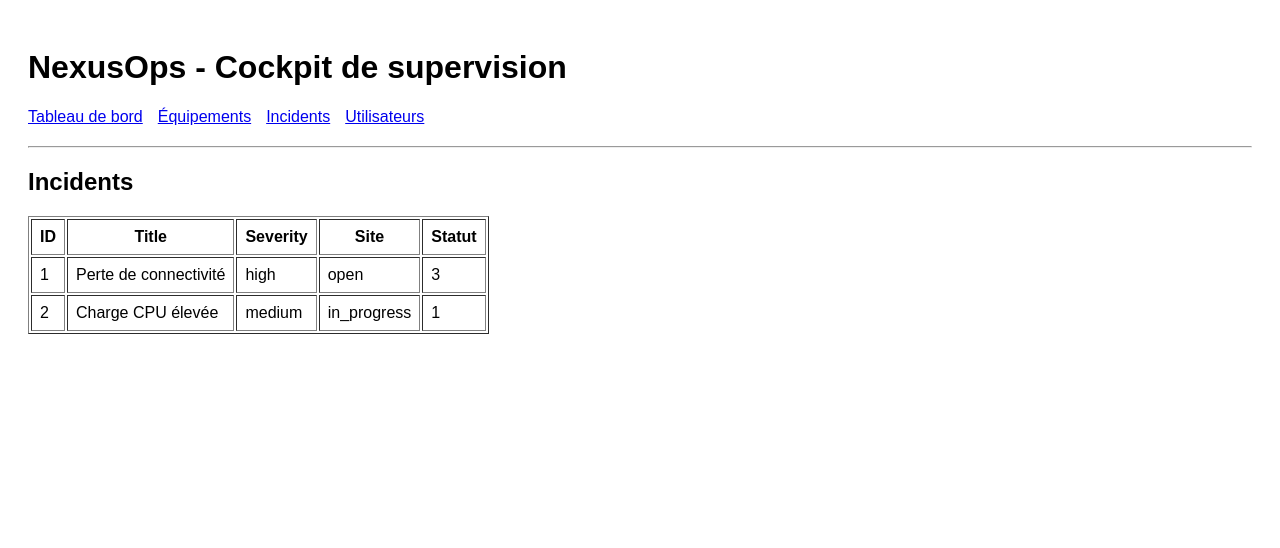
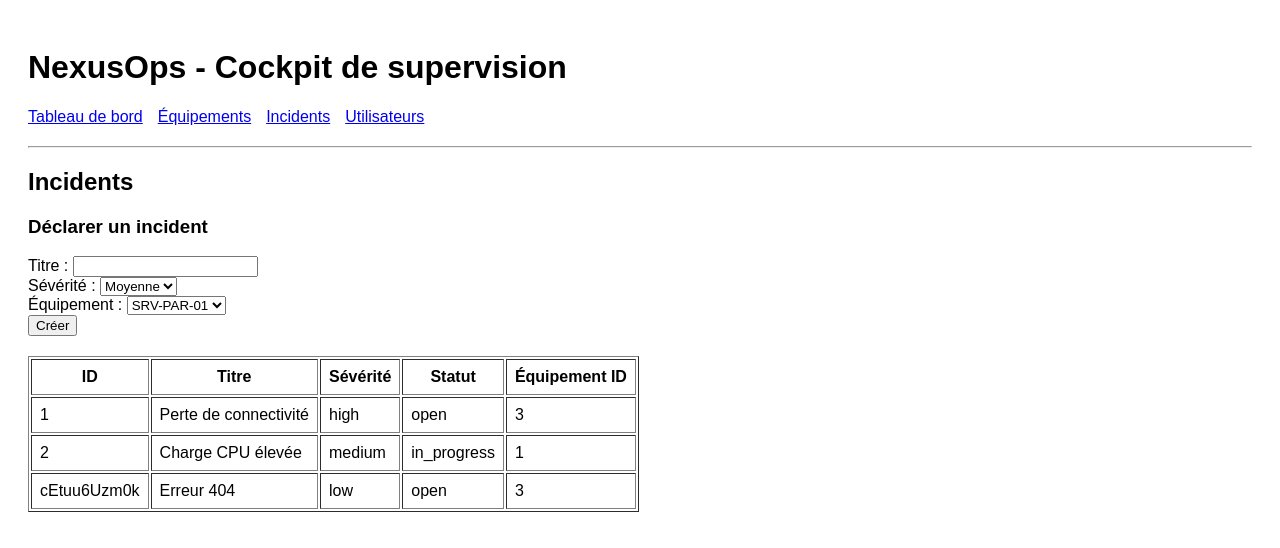
Before and after one commit to RomainVoynier/fil_Rouge_B2, a React (Vite) app: page /incidents in a window 1280 px wide. Shown: the top 548 px of the page. Built offline with nearby package versions, Linux system fonts and the light colour scheme; data requests are answered from the project's data file.

Commit message:
Incidents

```diff
--- a/db.json
+++ b/db.json
@@ -1,17 +1,69 @@
 {
-"equipments": [
-{"id": 1, "name": "SRV-PAR-01", "type": "Serveur", "site": "Paris", "status": "online"},
-{"id": 2, "name": "FW-LYO-01", "type": "Firewall", "site": "Lyon", "status": "online"},
-{"id": 3, "name": "SW-BDX-02", "type": "Switch", "site": "Bordeaux", "status": "offline"}
-],
-"incidents": [
-{"id": 1, "title": "Perte de connectivité", "severity": "high", "status": "open", "equipmentId":3},
-{"id": 2, "title": "Charge CPU élevée", "severity": "medium", "status": "in_progress",
-"equipmentId": 1}
-],
-"users": [
-{"id": 1, "name": "Alice Martin", "email": "alice@nexusops.local", "role": "admin"},
-{"id": 2, "name": "Lucas Bernard", "email": "lucas@nexusops.local", "role": "operator"},
-{"id": 3, "name": "Emma Robert", "email": "emma@nexusops.local", "role": "viewer"}
-]
+  "equipments": [
+    {
+      "id": "1",
+      "name": "SRV-PAR-01",
+      "type": "Serveur",
+      "site": "Paris",
+      "status": "online"
+    },
+    {
+      "id": "2",
+      "name": "FW-LYO-01",
+      "type": "Firewall",
+      "site": "Lyon",
+      "status": "online"
+    },
+    {
+      "id": "3",
+      "name": "SW-BDX-02",
+      "type": "Switch",
+      "site": "Bordeaux",
+      "status": "offline"
+    }
+  ],
+  "incidents": [
+    {
+      "id": "1",
+      "title": "Perte de connectivité",
+      "severity": "high",
+      "status": "open",
+      "equipmentId": 3
+    },
+    {
+      "id": "2",
+      "title": "Charge CPU élevée",
+      "severity": "medium",
+      "status": "in_progress",
+      "equipmentId": 1
+    },
+    {
+      "title": "Erreur 404",
+      "severity": "low",
+      "status": "open",
+      "equipmentId": 3,
+      "id": "cEtuu6Uzm0k"
+    }
+  ],
+  "users": [
+    {
+      "id": "1",
+      "name": "Alice Martin",
+      "email": "alice@nexusops.local",
+      "role": "admin"
+    },
+    {
+      "id": "2",
+      "name": "Lucas Bernard",
+      "email": "lucas@nexusops.local",
+      "role": "operator"
+    },
+    {
+      "id": "3",
+      "name": "Emma Robert",
+      "email": "emma@nexusops.local",
+      "role": "viewer"
+    }
+  ],
+  "$schema": "./node_modules/json-server/schema.json"
 }
--- a/src/pages/Incidents.tsx
+++ b/src/pages/Incidents.tsx
@@ -1,36 +1,93 @@
 import React, { useEffect, useState } from 'react';
-import { Incident } from '../types';
-import { getIncidents } from '../services/incidentService';
+import { Incident, Equipment } from '../types';
+import { getIncidents, createIncident } from '../services/incidentService';
+import { getEquipments } from '../services/equipmentService';
 
 export const Incidents: React.FC = () => {
   const [incidents, setIncidents] = useState<Incident[]>([]);
+  const [equipments, setEquipments] = useState<Equipment[]>([]);
+  const [error, setError] = useState<string | null>(null);
+
+  const [title, setTitle] = useState('');
+  const [severity, setSeverity] = useState<'low' | 'medium' | 'high'>('medium');
+  const [equipmentId, setEquipmentId] = useState<number | ''>('');
 
   useEffect(() => {
-    getIncidents()
-      .then(setIncidents)
+    Promise.all([getIncidents(), getEquipments()])
+      .then(([incidentsData, equipmentsData]) => {
+        setIncidents(incidentsData);
+        setEquipments(equipmentsData);
+        if (equipmentsData.length > 0) setEquipmentId(equipmentsData[0].id);
+      })
   }, []);
+
+  const handleSubmit = async (e: React.FormEvent) => {
+    e.preventDefault();
+    if (!title || equipmentId === '') return;
+
+    try {
+      const newIncident = await createIncident({
+        title,
+        severity,
+        status: 'open',
+        equipmentId: Number(equipmentId),
+      });
+      setIncidents([...incidents, newIncident]);
+      setTitle('');
+    } catch {
+      setError('Erreur lors de la création de l\'incident');
+    }
+  };
 
   return (
     <div>
       <h2>Incidents</h2>
+
+      {error && <p style={{ color: 'red' }}>{error}</p>}
+
+      <form onSubmit={handleSubmit} style={{ marginBottom: '20px' }}>
+        <h3>Déclarer un incident</h3>
+        <div>
+          <label>Titre : </label>
+          <input value={title} onChange={(e) => setTitle(e.target.value)} required />
+        </div>
+        <div>
+          <label>Sévérité : </label>
+          <select value={severity} onChange={(e) => setSeverity(e.target.value as any)}>
+            <option value="low">Faible</option>
+            <option value="medium">Moyenne</option>
+            <option value="high">Élevée</option>
+          </select>
+        </div>
+        <div>
+          <label>Équipement : </label>
+          <select value={equipmentId} onChange={(e) => setEquipmentId(Number(e.target.value))} required>
+            {equipments.map((eq) => (
+              <option key={eq.id} value={eq.id}>{eq.name}</option>
+            ))}
+          </select>
+        </div>
+        <button type="submit">Créer</button>
+      </form>
+
       <table border={1} cellPadding={8}>
         <thead>
           <tr>
             <th>ID</th>
-            <th>Title</th>
-            <th>Severity</th>
-            <th>Site</th>
+            <th>Titre</th>
+            <th>Sévérité</th>
             <th>Statut</th>
+            <th>Équipement ID</th>
           </tr>
         </thead>
         <tbody>
-          {incidents.map((incident) => (
-            <tr key={incident.id}>
-              <td>{incident.id}</td>
-              <td>{incident.title}</td>
-              <td>{incident.severity}</td>
-              <td>{incident.status}</td>
-              <td>{incident.equipmentId}</td>
+          {incidents.map((inc) => (
+            <tr key={inc.id}>
+              <td>{inc.id}</td>
+              <td>{inc.title}</td>
+              <td>{inc.severity}</td>
+              <td>{inc.status}</td>
+              <td>{inc.equipmentId}</td>
             </tr>
           ))}
         </tbody>
```
